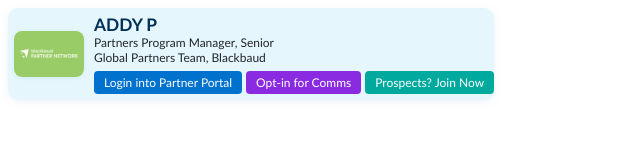
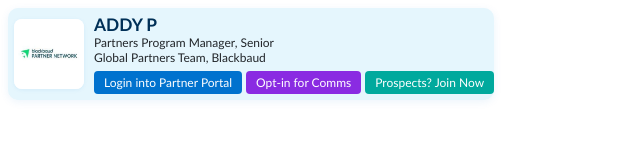
Before and after one commit to aradhyp/outlook-signature, a plain HTML site: page index.html in a window 1280 px wide. Shown: the whole page, without its empty margins (0-640 px from the left). Drawn offline with Linux system fonts and the light colour scheme.

Commit message:
Update index.html

```diff
--- a/index.html
+++ b/index.html
@@ -3,7 +3,7 @@
 <table cellpadding="0" cellspacing="0" border="0" style="font-family: Calibri, Arial, sans-serif; background: #e5f6fd; border-radius: 10px; box-shadow: 0 2px 8px rgba(0,114,206,0.08); padding: 0;">
   <tr>
     <td style="vertical-align: middle; padding: 6px 10px 6px 6px;">
-      <img src="Blacbaud-Parntership-thumbnail-Final-copy-1.jpg" alt="Blackbaud Partner Network Logo" width="70" style="border-radius: 8px; background: #fff; box-shadow: 0 1px 4px rgba(0,114,206,0.08);">
+      <img src="BlackbaudPartnerNetworkLogo_250x250 (1).webp" alt="Blackbaud Partner Network Logo" width="70" style="border-radius: 8px; background: #fff; box-shadow: 0 1px 4px rgba(0,114,206,0.08);">
     </td>
     <td style="vertical-align: middle; padding: 6px 0;">
       <div style="font-size:13pt; font-weight:bold; color:#003057;">ADDY P</div>
```
